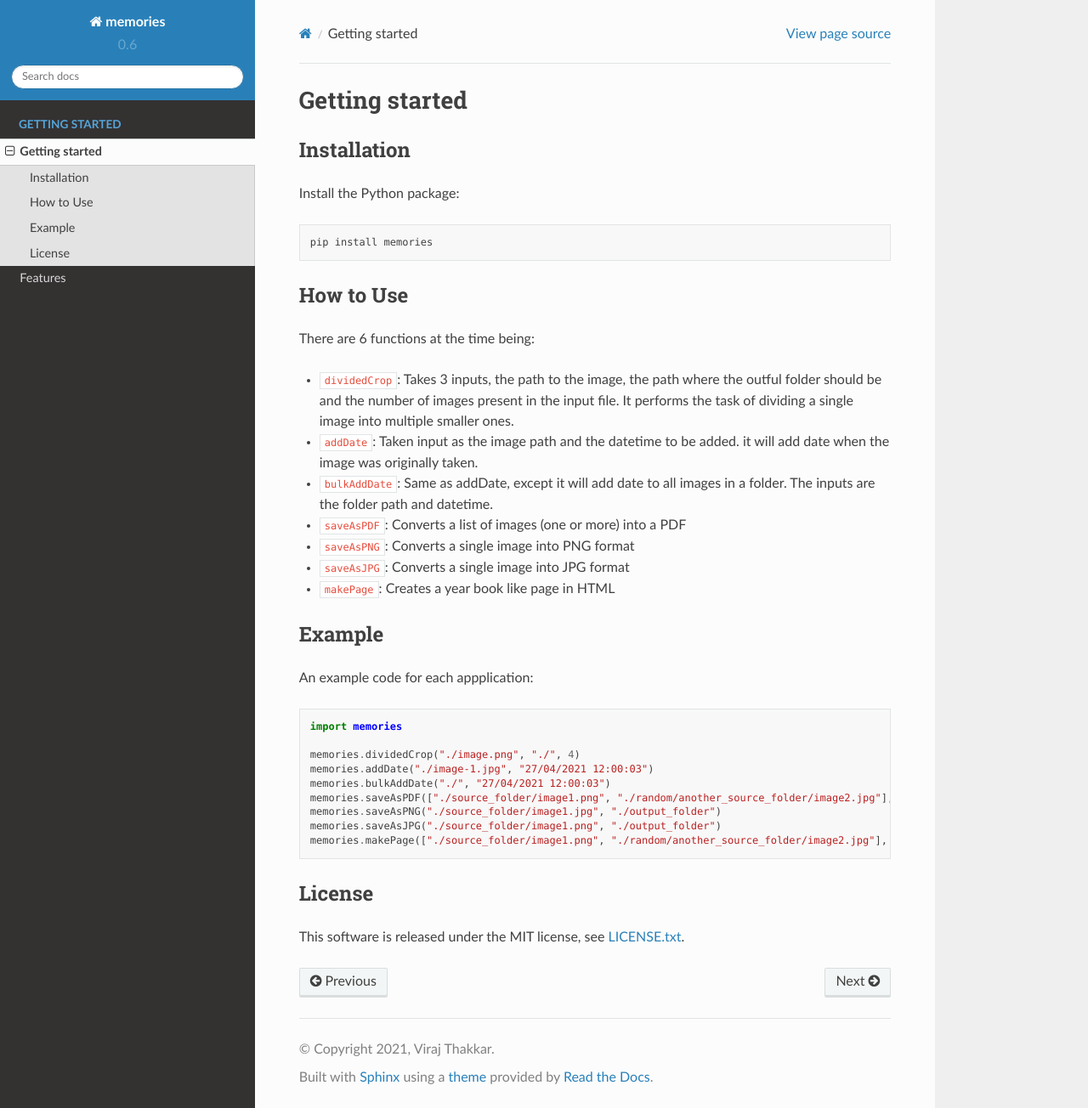
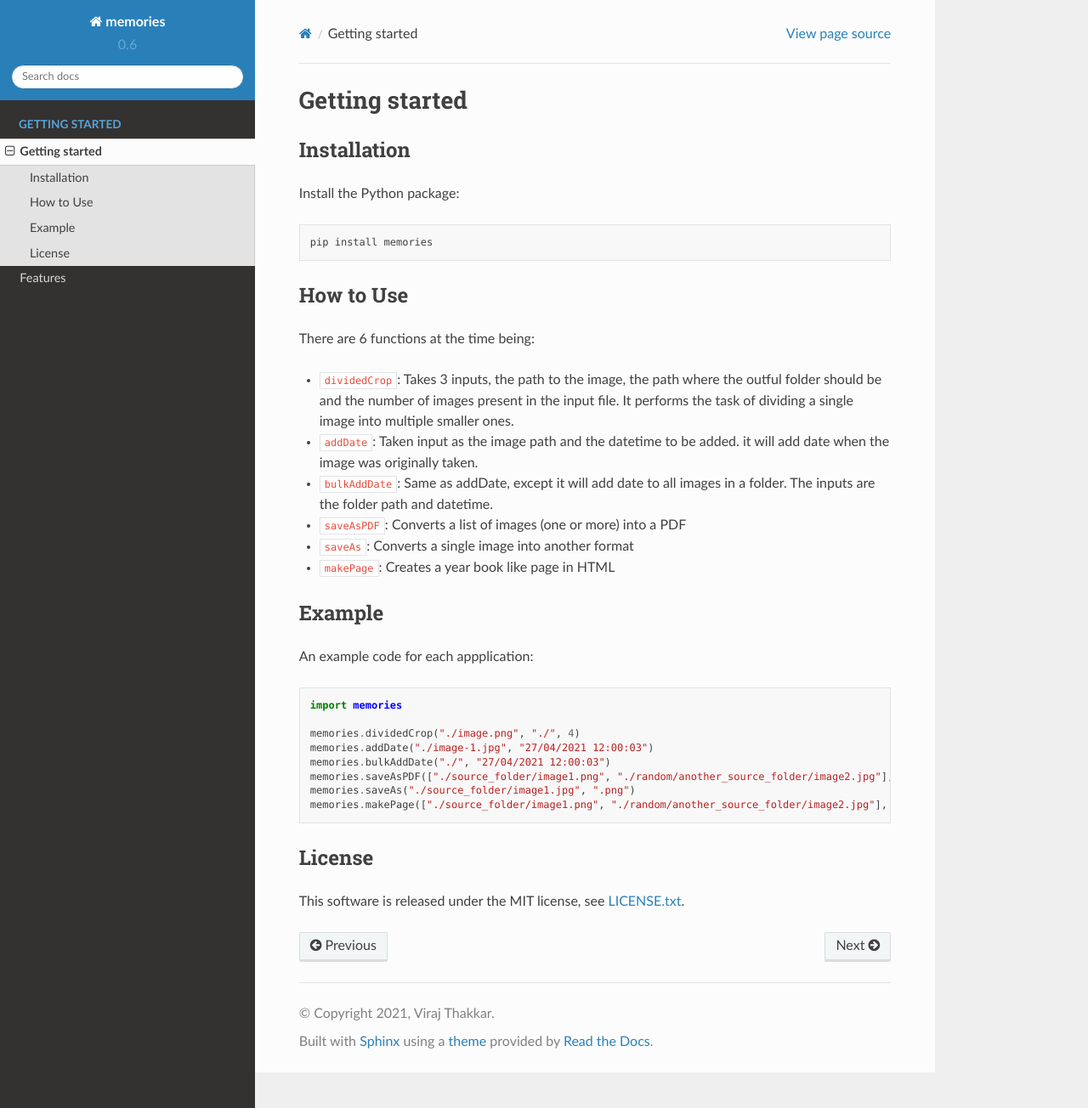
Before and after one commit to veedata/memories, a Sphinx documentation site: the page built from docs/pages/getting-started.rst, in a window 1280 px wide and 1304 px high. Shown: the whole window at 85% size. Built offline with Sphinx 7.4.7 and the Read the Docs theme 2.0.0, drawn with Linux system fonts in a browser that asks for light colours.

Commit message:
Updated documentation: save function

```diff
--- a/docs/pages/getting-started.rst
+++ b/docs/pages/getting-started.rst
@@ -19,8 +19,7 @@ There are 6 functions at the time being:
 - ``addDate``: Taken input as the image path and the datetime to be added. it will add date when the image was originally taken.
 - ``bulkAddDate``: Same as addDate, except it will add date to all images in a folder. The inputs are the folder path and datetime.
 - ``saveAsPDF``: Converts a list of images (one or more) into a PDF
-- ``saveAsPNG``: Converts a single image into PNG format
-- ``saveAsJPG``: Converts a single image into JPG format
+- ``saveAs``: Converts a single image into another format
 - ``makePage``: Creates a year book like page in HTML
 
 
@@ -35,8 +34,7 @@ An example code for each appplication::
     memories.addDate("./image-1.jpg", "27/04/2021 12:00:03")
     memories.bulkAddDate("./", "27/04/2021 12:00:03")
     memories.saveAsPDF(["./source_folder/image1.png", "./random/another_source_folder/image2.jpg"], "./save_folder/file.pdf")
-    memories.saveAsPNG("./source_folder/image1.jpg", "./output_folder")
-    memories.saveAsJPG("./source_folder/image1.png", "./output_folder")
+    memories.saveAs("./source_folder/image1.jpg", ".png")
     memories.makePage(["./source_folder/image1.png", "./random/another_source_folder/image2.jpg"], ["CSS", "Larry"], ["SASS", "That one got to you, didnt it"], "./save_folder")
 
 
```
Also changed, not shown: README.md (+3 -5 lines), 1 other file.
